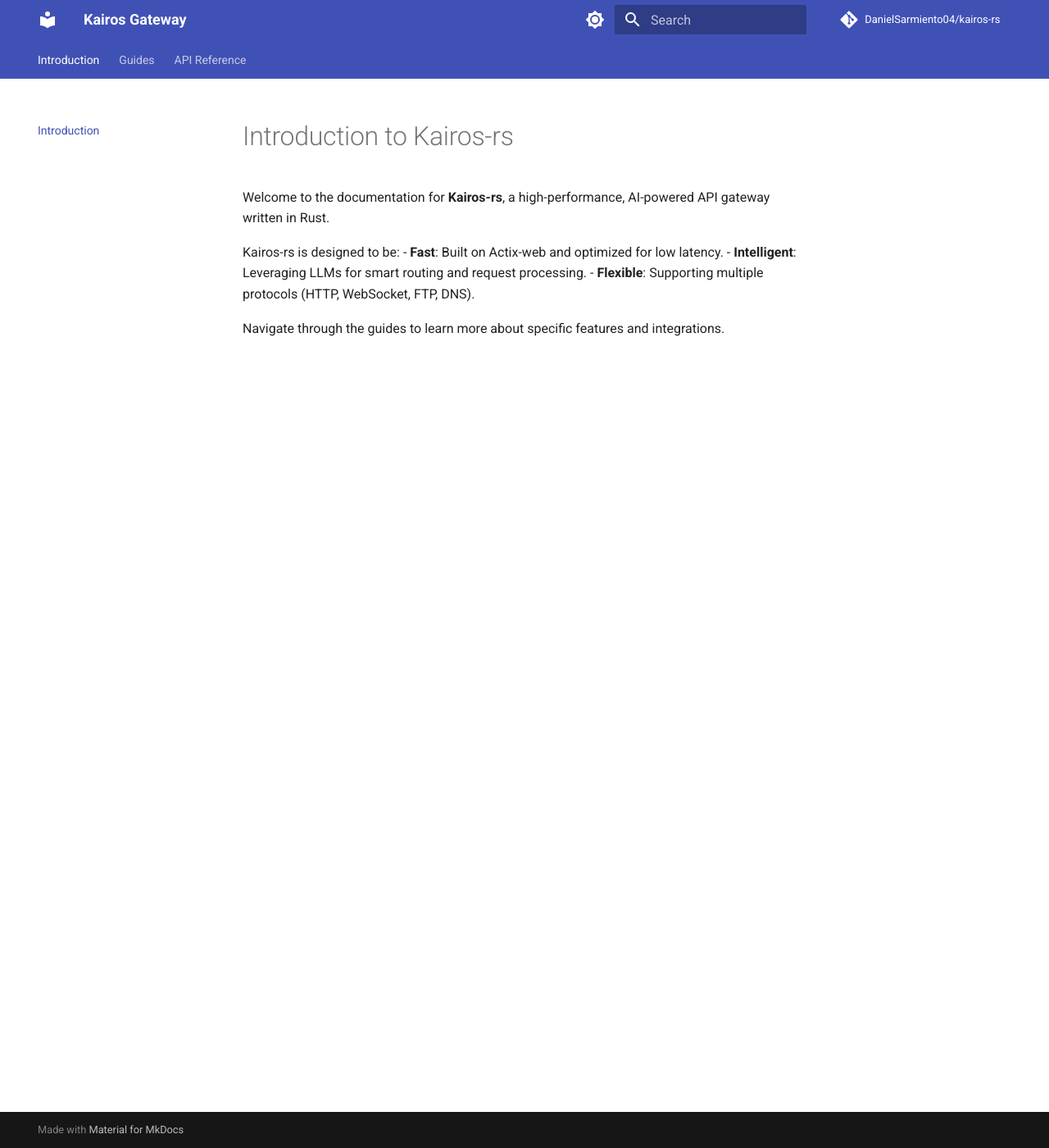
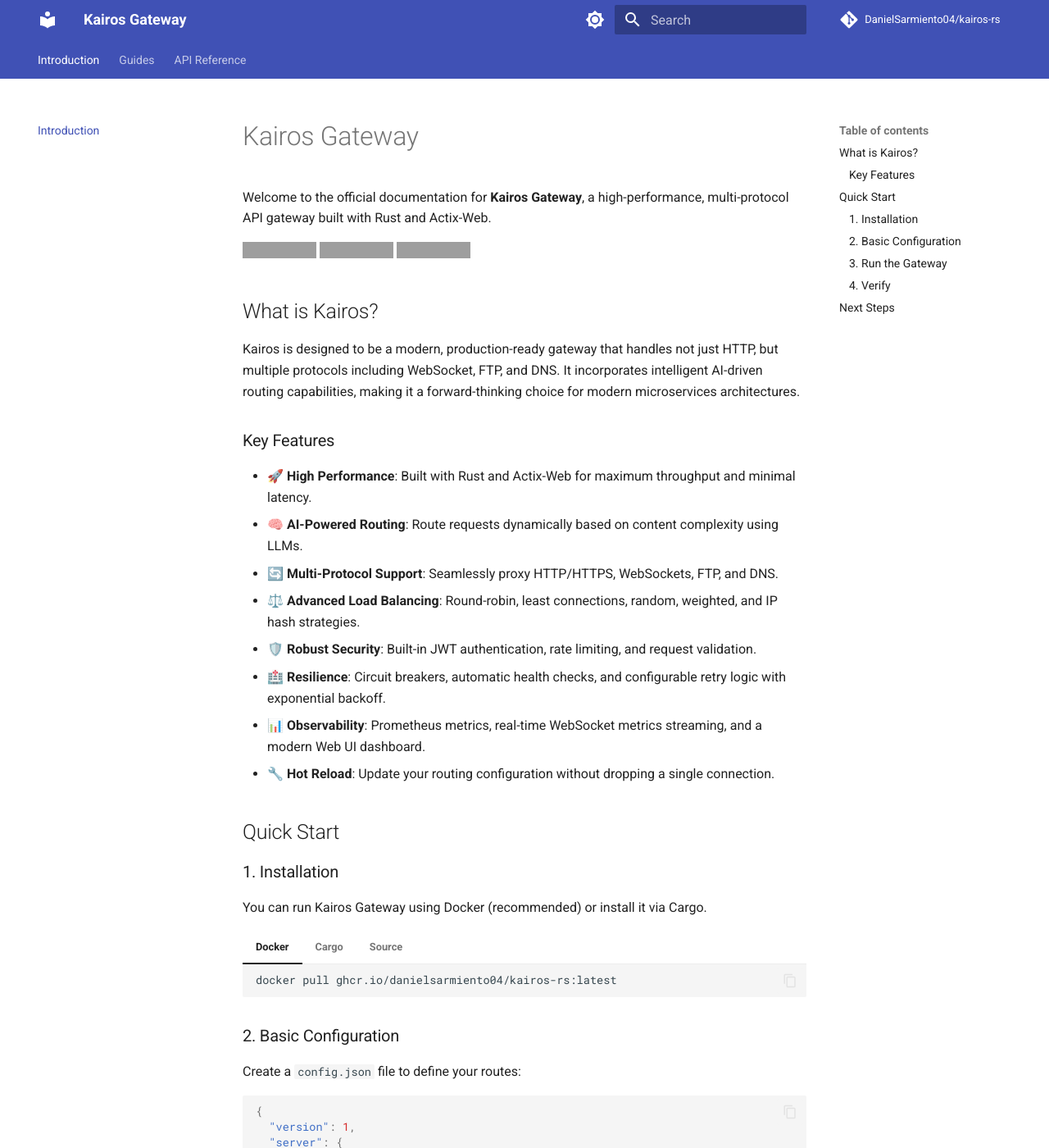
Before and after one commit to DanielSarmiento04/kairos-rs, an MkDocs documentation site: the page built from docs/src/index.md, in a window 1280 px wide and 1400 px high. Shown: the whole window at 82% size. Built offline with MkDocs 1.6.1 and Material for MkDocs 9.7.7, drawn with Linux system fonts in a browser that asks for light colours; comment, search, counter and statistics services are not loaded; some of the changed text lies outside the part shown; grey boxes are pictures that could not be loaded.

Commit message:
feat: add comprehensive documentation including configuration, examples, and UI dashboard

````diff
--- a/docs/src/index.md
+++ b/docs/src/index.md
@@ -1,10 +1,110 @@
-# Introduction to Kairos-rs
+# Kairos Gateway
 
-Welcome to the documentation for **Kairos-rs**, a high-performance, AI-powered API gateway written in Rust.
+Welcome to the official documentation for **Kairos Gateway**, a high-performance, multi-protocol API gateway built with Rust and Actix-Web.
 
-Kairos-rs is designed to be:
-- **Fast**: Built on Actix-web and optimized for low latency.
-- **Intelligent**: Leveraging LLMs for smart routing and request processing.
-- **Flexible**: Supporting multiple protocols (HTTP, WebSocket, FTP, DNS).
+[![Crates.io](https://img.shields.io/crates/v/kairos-gateway.svg)](https://crates.io/crates/kairos-gateway)
+[![Documentation](https://docs.rs/kairos-gateway/badge.svg)](https://docs.rs/kairos-gateway)
+[![License](https://img.shields.io/crates/l/kairos-gateway.svg)](https://github.com/DanielSarmiento04/kairos-rs/blob/main/License)
 
-Navigate through the guides to learn more about specific features and integrations.
+## What is Kairos?
+
+Kairos is designed to be a modern, production-ready gateway that handles not just HTTP, but multiple protocols including WebSocket, FTP, and DNS. It incorporates intelligent AI-driven routing capabilities, making it a forward-thinking choice for modern microservices architectures.
+
+### Key Features
+
+- 🚀 **High Performance**: Built with Rust and Actix-Web for maximum throughput and minimal latency.
+- 🧠 **AI-Powered Routing**: Route requests dynamically based on content complexity using LLMs.
+- 🔄 **Multi-Protocol Support**: Seamlessly proxy HTTP/HTTPS, WebSockets, FTP, and DNS.
+- ⚖️ **Advanced Load Balancing**: Round-robin, least connections, random, weighted, and IP hash strategies.
+- 🛡️ **Robust Security**: Built-in JWT authentication, rate limiting, and request validation.
+- 🏥 **Resilience**: Circuit breakers, automatic health checks, and configurable retry logic with exponential backoff.
+- 📊 **Observability**: Prometheus metrics, real-time WebSocket metrics streaming, and a modern Web UI dashboard.
+- 🔧 **Hot Reload**: Update your routing configuration without dropping a single connection.
+
+## Quick Start
+
+### 1. Installation
+
+You can run Kairos Gateway using Docker (recommended) or install it via Cargo.
+
+=== "Docker"
+
+    ```bash
+    docker pull ghcr.io/danielsarmiento04/kairos-rs:latest
+    ```
+
+=== "Cargo"
+
+    ```bash
+    cargo install kairos-gateway
+    ```
+
+=== "Source"
+
+    ```bash
+    git clone https://github.com/DanielSarmiento04/kairos-rs.git
+    cd kairos-rs
+    cargo build --release --bin kairos-gateway
+    ```
+
+### 2. Basic Configuration
+
+Create a `config.json` file to define your routes:
+
+```json
+{
+  "version": 1,
+  "server": {
+    "host": "0.0.0.0",
+    "port": 5900
+  },
+  "routers": [
+    {
+      "external_path": "/api/users",
+      "internal_path": "/users",
+      "methods": ["GET", "POST"],
+      "backends": [
+        {
+          "host": "http://localhost",
+          "port": 8080,
+          "weight": 1
+        }
+      ]
+    }
+  ]
+}
+```
+
+### 3. Run the Gateway
+
+=== "Docker"
+
+    ```bash
+    docker run -d \
+      -p 5900:5900 \
+      -v $(pwd)/config.json:/app/config.json:ro \
+      ghcr.io/danielsarmiento04/kairos-rs:latest
+    ```
+
+=== "Binary"
+
+    ```bash
+    kairos-gateway --config ./config.json
+    ```
+
+### 4. Verify
+
+Check the health of your gateway:
+
+```bash
+curl http://localhost:5900/health
+```
+
+## Next Steps
+
+Explore the guides to unlock the full potential of Kairos Gateway:
+
+- [Configuration Guide](CONFIGURATION.md): Learn how to configure load balancing, rate limiting, and circuit breakers.
+- [AI Routing Guide](AI_ROUTING_GUIDE.md): Discover how to use LLMs for smart request routing.
+- [UI Dashboard](UI_DASHBOARD.md): Set up and use the real-time web administration interface.
+- [Examples](EXAMPLES.md): Try out ready-to-run Docker Compose examples.
--- a/mkdocs.yml
+++ b/mkdocs.yml
@@ -59,6 +59,9 @@
   - Introduction: index.md
   - Guides:
       - Overview: GUIDES.md
+      - Configuration: CONFIGURATION.md
+      - UI Dashboard: UI_DASHBOARD.md
+      - Examples: EXAMPLES.md
       - AI Routing: AI_ROUTING_GUIDE.md
       - Postman: POSTMAN_GUIDE.md
       - WebSocket: WEBSOCKET_GUIDE.md
````
Also changed, not shown: docs/src/CONFIGURATION.md (added, +167 -0 lines), docs/src/EXAMPLES.md (added, +135 -0 lines), docs/src/GUIDES.md (+4 -1 lines), docs/src/UI_DASHBOARD.md (added, +86 -0 lines).
